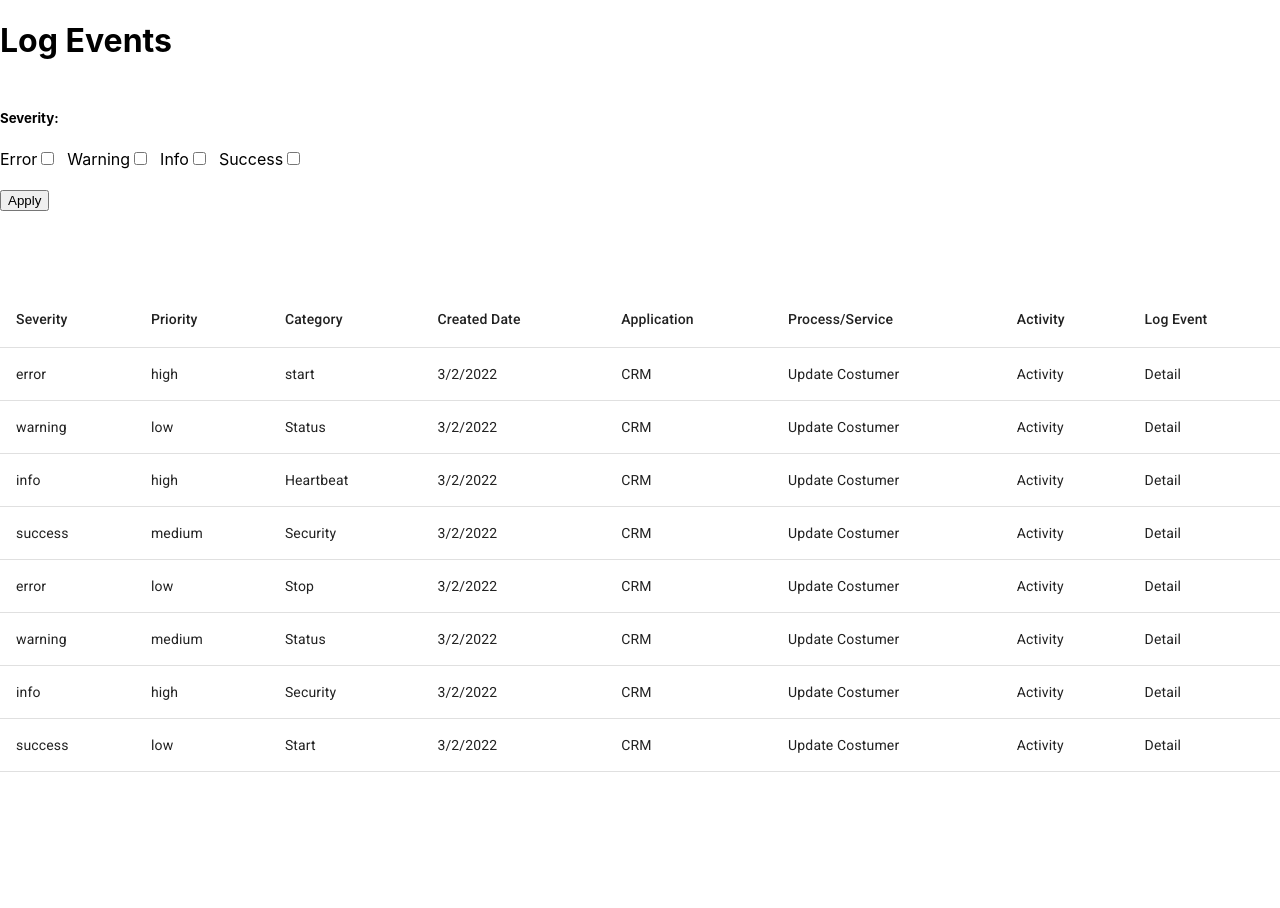
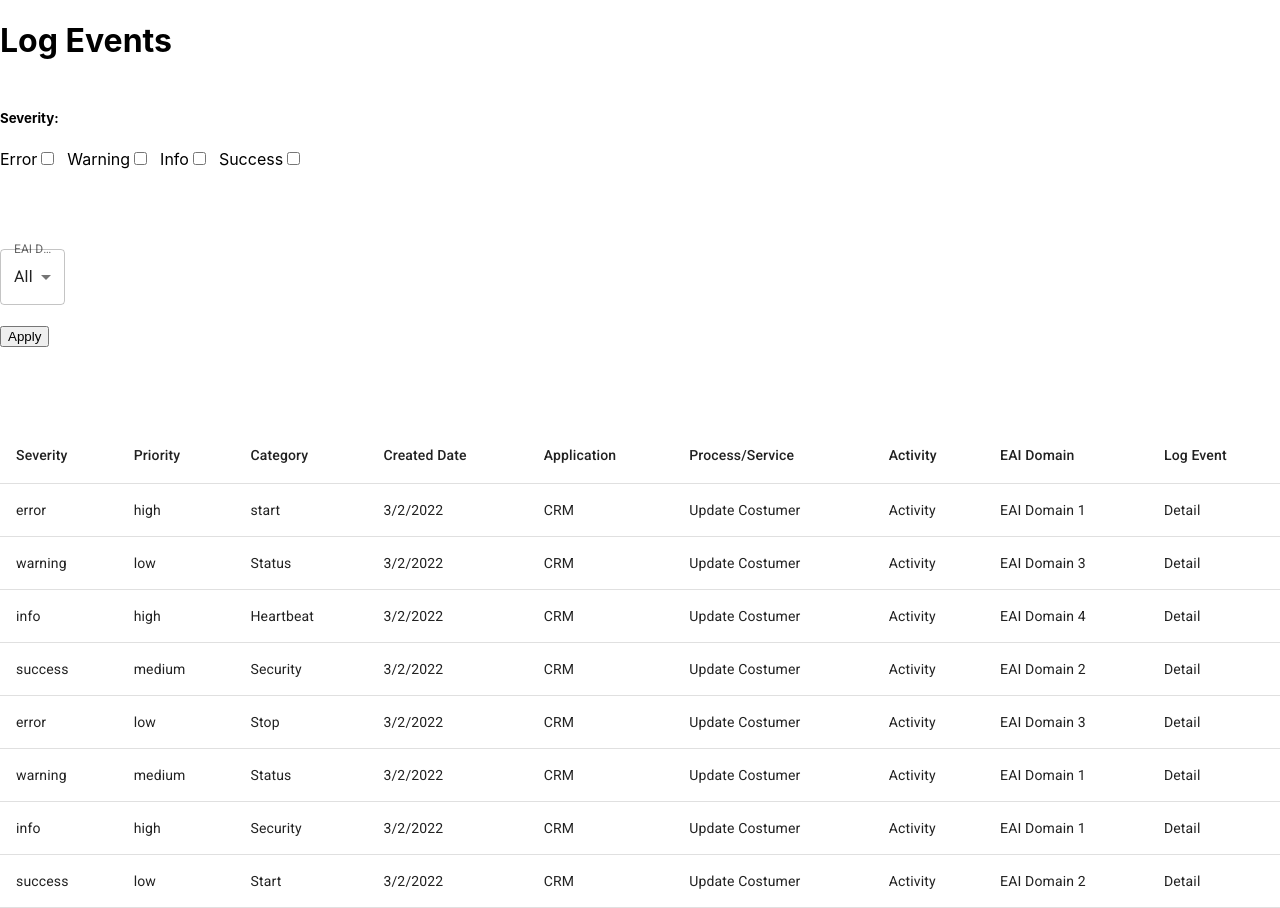
Before and after one commit to mbucc/320-S22-Track2, a Next.js app in the folder front-end/: page /LogEvent in a window 1280 px wide. Before the commit the page ends 800 px from the top, so only its background shows below. Built offline with nearby package versions, Linux system fonts and the light colour scheme.

Commit message:
Added EAI Domain filter and changed Component directory

```diff
--- /dev/null
+++ b/front-end/Components/LogEvent-Form/Dropdowns.js
@@ -0,0 +1,33 @@
+import React, {useState} from 'react'
+import { FormControl, Select, MenuItem, InputLabel } from '@mui/material'
+
+export default function Domain(props) {
+
+  const [dropdownValue, setDropdownValue] = useState("All")
+
+  const dropdownStyle = {
+      marginTop: "80px"
+  }
+
+  const handleOnChange = (event)=>{
+    setDropdownValue(event.target.value)
+    props.setDomains((domain)=>{ return {...domain, [props.name]: event.target.value}});
+  }
+
+  return (
+    <div style={dropdownStyle}>
+        <FormControl size="medium">
+            <InputLabel> EAI Domain </InputLabel>
+            <Select value={dropdownValue} onChange={handleOnChange} >
+                <MenuItem value={"All"}> {"All"}</MenuItem>
+               {props.options.map((e, i)=>{
+                   return (
+                        <MenuItem key={i} value={e}> {e}</MenuItem>
+                   )
+               })}
+            </Select>
+        </FormControl>
+
+    </div>
+  )
+}
--- a/front-end/Components/Form.js
+++ b/front-end/Components/LogEvent-Form/Form.js
@@ -1,30 +1,38 @@
 import React, {useState} from 'react'
 import Severity from './Severity.js'
+import Dropdowns from './Dropdowns'
 
 export default function Form(props) {
     const [severityCheckboxes, setSeverityCheckboxes] = useState({"error": false, "warning":false, "info": false, "success": false})
+
+    const [domains, setDomains] = useState({"EAI Domain": "All"})
+
+    const EAIOptions = ["EAI Domain 1", "EAI Domain 2", "EAI Domain 3", "EAI Domain 4"]
 
     const formStyle = {
         marginTop:  "50px"
     }
 
+    const filterData = (e, objKeys)=>{
+        let severityFilter = objKeys.includes(e.severity)
+        let DomainFilter = domains["EAI Domain"] === "All" ? true : e["EAI Domain"] === domains["EAI Domain"]
+
+        return severityFilter && DomainFilter
+    }
+
     const applyHandler = (event)=> {
         event.preventDefault()
         let objKeys = Object.keys(severityCheckboxes).filter((e)=> severityCheckboxes[e])
-        let filteredData = props.mockData.filter((e) => objKeys.includes(e.severity))
+        let filteredData = props.mockData.filter((e) => filterData(e, objKeys))
 
-        if (filteredData.length === 0){
-            props.setData(props.mockData)
-        }
-        else{
-            props.setData(filteredData)
-        }
+        props.setData(filteredData)
     }
 
   return (
     <div>
         <form style={formStyle} onSubmit={applyHandler}>
             <Severity checkboxes={severityCheckboxes} setCheckboxes={setSeverityCheckboxes} />
+            <Dropdowns options={EAIOptions} setDomains={setDomains} name={"EAI Domain"} ></Dropdowns>
             <br />
             <input type="submit" value="Apply"/>
         </form>
--- a/front-end/pages/LogEvent.js
+++ b/front-end/pages/LogEvent.js
@@ -1,17 +1,17 @@
 import React, {useState} from 'react'
 import { Table, TableHead, TableBody, TableRow, TableCell } from '@mui/material';
-import Form from "../Components/Form.js"
+import Form from "../Components/LogEvent-Form/Form.js"
 
 export default function LogEvent() {
     const mockData  = [
-        {"severity": "error", "Created Date": "3/2/2022", "Process/Service": "Update Costumer", "Application": "CRM", "Activity": "Activity", "Log Event": "Detail", "priority": "high", "category": "start" },
-        {"severity": "warning", "Created Date": "3/2/2022", "Process/Service": "Update Costumer", "Application": "CRM", "Activity": "Activity", "Log Event": "Detail", "priority": "low", "category": "Status" },
-        {"severity": "info", "Created Date": "3/2/2022", "Process/Service": "Update Costumer", "Application": "CRM", "Activity": "Activity", "Log Event": "Detail", "priority": "high" , "category": "Heartbeat"},
-        {"severity": "success", "Created Date": "3/2/2022", "Process/Service": "Update Costumer", "Application": "CRM", "Activity": "Activity", "Log Event": "Detail", "priority": "medium", "category": "Security"},
-        {"severity": "error", "Created Date": "3/2/2022", "Process/Service": "Update Costumer", "Application": "CRM", "Activity": "Activity", "Log Event": "Detail", "priority": "low" , "category": "Stop"},
-        {"severity": "warning", "Created Date": "3/2/2022", "Process/Service": "Update Costumer", "Application": "CRM", "Activity": "Activity", "Log Event": "Detail", "priority": "medium", "category": "Status" },
-        {"severity": "info", "Created Date": "3/2/2022", "Process/Service": "Update Costumer", "Application": "CRM", "Activity": "Activity", "Log Event": "Detail", "priority": "high", "category": "Security" },
-        {"severity": "success", "Created Date": "3/2/2022", "Process/Service": "Update Costumer", "Application": "CRM", "Activity": "Activity", "Log Event": "Detail" , "priority": "low", "category": "Start"},
+        {"severity": "error", "Created Date": "3/2/2022", "Process/Service": "Update Costumer", "Application": "CRM", "Activity": "Activity", "Log Event": "Detail", "priority": "high", "category": "start", "EAI Domain": "EAI Domain 1" },
+        {"severity": "warning", "Created Date": "3/2/2022", "Process/Service": "Update Costumer", "Application": "CRM", "Activity": "Activity", "Log Event": "Detail", "priority": "low", "category": "Status", "EAI Domain": "EAI Domain 3" },
+        {"severity": "info", "Created Date": "3/2/2022", "Process/Service": "Update Costumer", "Application": "CRM", "Activity": "Activity", "Log Event": "Detail", "priority": "high" , "category": "Heartbeat", "EAI Domain": "EAI Domain 4"},
+        {"severity": "success", "Created Date": "3/2/2022", "Process/Service": "Update Costumer", "Application": "CRM", "Activity": "Activity", "Log Event": "Detail", "priority": "medium", "category": "Security", "EAI Domain": "EAI Domain 2"},
+        {"severity": "error", "Created Date": "3/2/2022", "Process/Service": "Update Costumer", "Application": "CRM", "Activity": "Activity", "Log Event": "Detail", "priority": "low" , "category": "Stop", "EAI Domain": "EAI Domain 3"},
+        {"severity": "warning", "Created Date": "3/2/2022", "Process/Service": "Update Costumer", "Application": "CRM", "Activity": "Activity", "Log Event": "Detail", "priority": "medium", "category": "Status", "EAI Domain": "EAI Domain 1" },
+        {"severity": "info", "Created Date": "3/2/2022", "Process/Service": "Update Costumer", "Application": "CRM", "Activity": "Activity", "Log Event": "Detail", "priority": "high", "category": "Security", "EAI Domain": "EAI Domain 1" },
+        {"severity": "success", "Created Date": "3/2/2022", "Process/Service": "Update Costumer", "Application": "CRM", "Activity": "Activity", "Log Event": "Detail" , "priority": "low", "category": "Start", "EAI Domain": "EAI Domain 2"},
     ]
 
     const [data, setData] = useState(mockData)
@@ -34,6 +34,7 @@ export default function LogEvent() {
                     <TableCell>Application</TableCell>
                     <TableCell>Process/Service</TableCell>
                     <TableCell>Activity</TableCell>
+                    <TableCell>EAI Domain</TableCell>
                     <TableCell>Log Event</TableCell>
                 </TableRow>
             </TableHead>
@@ -48,6 +49,7 @@ export default function LogEvent() {
                           <TableCell>{e["Application"]}</TableCell>
                           <TableCell>{e["Process/Service"]}</TableCell>
                           <TableCell>{e["Activity"]}</TableCell>
+                          <TableCell>{e["EAI Domain"]}</TableCell>
                           <TableCell>{e["Log Event"]}</TableCell>
                         </TableRow>
                     )
```
Also changed, not shown: front-end/Components/LogDetail.js (added, +7 -0 lines), front-end/Components/LogEvent-Form/Header.js (renamed from front-end/Components/Header.js), front-end/Components/LogEvent-Form/Severity.js (renamed from front-end/Components/Severity.js), front-end/Components/LogEvent-Form/Time.js (renamed from front-end/Components/Time.js).
